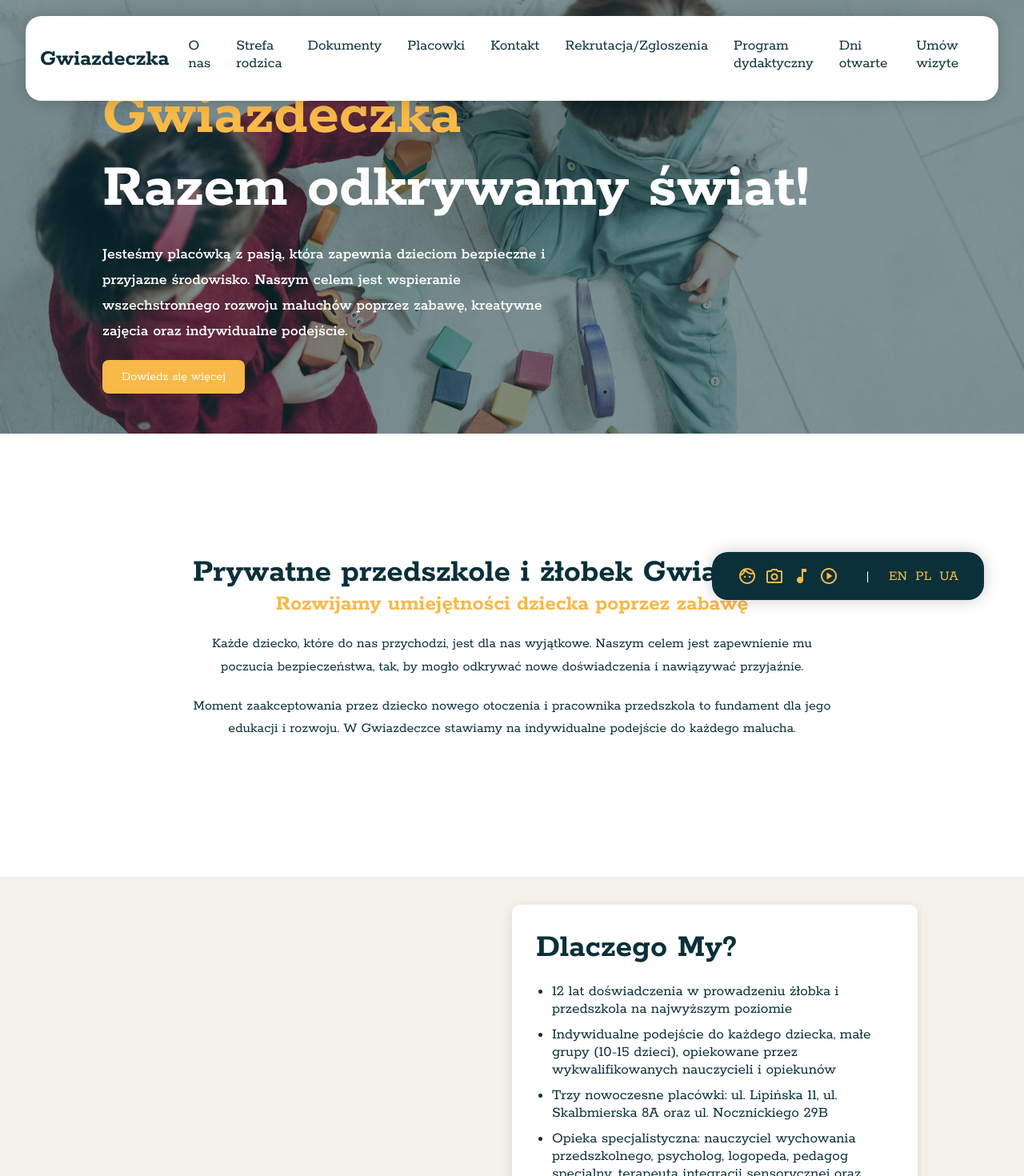
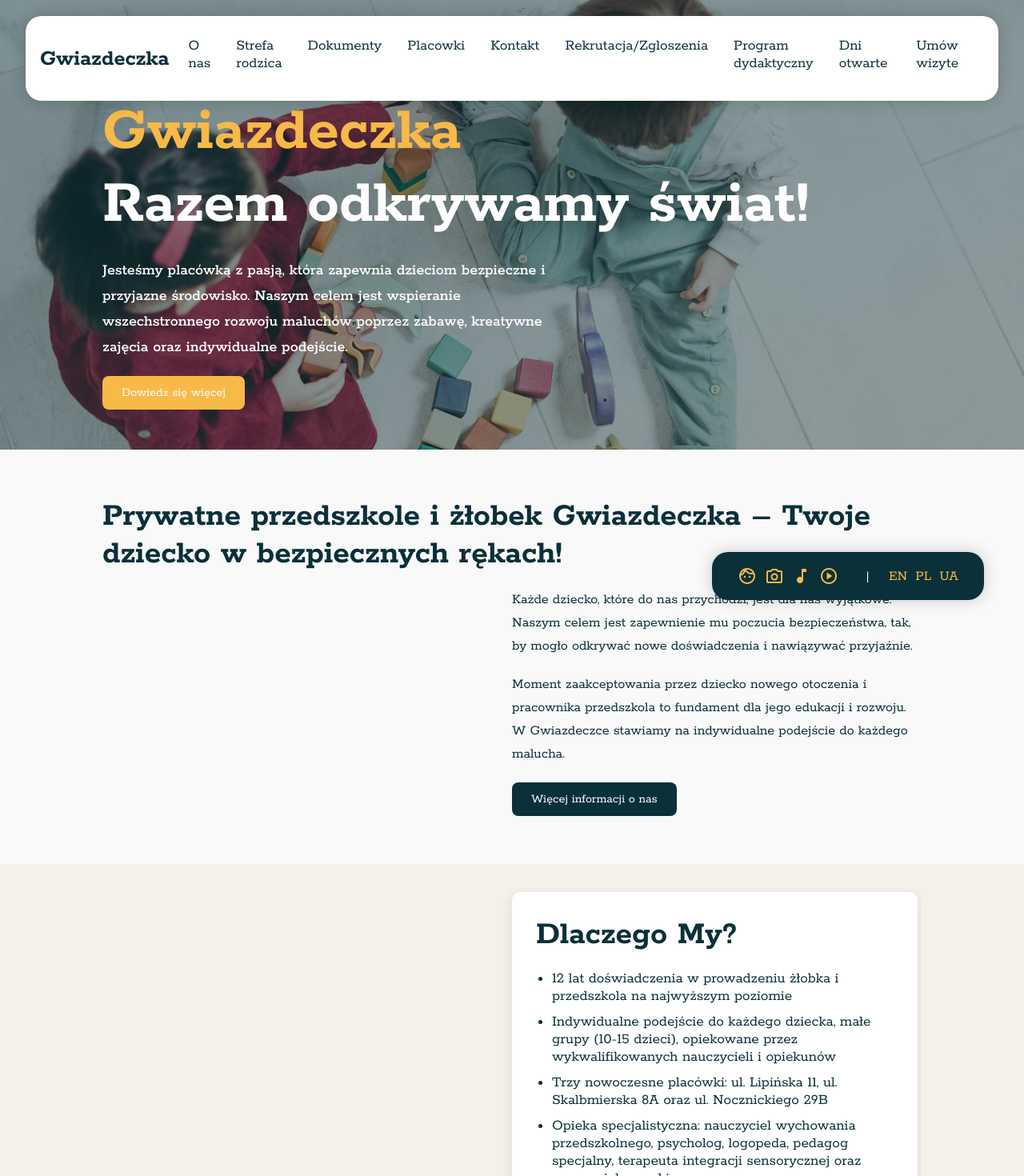
Before and after one commit to Smoleckk/portal-maluch, an Angular app in the folder web/maluch/: page / in a window 1280 px wide. Shown: the top 1470 px of the page at 80% size. Built offline with nearby package versions, Linux system fonts and the light colour scheme; a web font is replaced by a local one.

Commit message:
globalne style

```diff
--- a/web/maluch/projects/maluch-app/src/app/funkcjonalnosci/prezentacja/komponenty/header/header.component.scss
+++ b/web/maluch/projects/maluch-app/src/app/funkcjonalnosci/prezentacja/komponenty/header/header.component.scss
@@ -2,13 +2,13 @@
 
 .header {
   min-height: 60vh;
-  background: linear-gradient(to bottom right, rgba(10, 48, 58, 0.5), rgba(10, 48, 58, 0.5)),
+  background: linear-gradient(to bottom right, rgba(10, 48, 58, 0.5), rgba(43, 66, 72, 0.5)),
   url("../../../../../assets/banner.jpg") center/cover no-repeat;
   display: flex;
   align-items: center;
 
   .text-box {
-    margin: 100px 0 50px 0;
+    margin: 120px 0 50px 0;
 
     h1 {
       font-size: 80px;
--- a/web/maluch/projects/maluch-app/src/app/funkcjonalnosci/prezentacja/strony/prezentacja-strona-glowna/prezentacja-strona-glowna.component.html
+++ b/web/maluch/projects/maluch-app/src/app/funkcjonalnosci/prezentacja/strony/prezentacja-strona-glowna/prezentacja-strona-glowna.component.html
@@ -2,39 +2,39 @@
 <app-header></app-header>
 
 
-<section class="rekrutacja">
+<!--<section class="rekrutacja">-->
+<!--  <div class="container">-->
+<!--    <h1>Prywatne przedszkole i żłobek Gwiazdeczka</h1>-->
+<!--    <div class="rekrutacja-kontent">-->
+<!--      <h2>Rozwijamy umiejętności dziecka poprzez zabawę</h2>-->
+<!--      <p>Każde dziecko, które do nas przychodzi, jest dla nas wyjątkowe. Naszym celem jest zapewnienie mu poczucia-->
+<!--        bezpieczeństwa, tak, by mogło odkrywać nowe doświadczenia i nawiązywać przyjaźnie.</p>-->
+<!--      <p>Moment zaakceptowania przez dziecko nowego otoczenia i pracownika przedszkola to fundament dla jego edukacji-->
+<!--        i rozwoju. W Gwiazdeczce stawiamy na indywidualne podejście do każdego malucha.</p>-->
+<!--&lt;!&ndash;      <a class="btn btn-light" routerLink="/">Zapisz dziecko</a>&ndash;&gt;-->
+<!--    </div>-->
+<!--  </div>-->
+<!--</section>-->
+
+<section class="powitanie">
   <div class="container">
-    <h1>Prywatne przedszkole i żłobek Gwiazdeczka</h1>
-    <div class="rekrutacja-kontent">
-      <h2>Rozwijamy umiejętności dziecka poprzez zabawę</h2>
+    <h1>Prywatne przedszkole i żłobek Gwiazdeczka – Twoje dziecko w bezpiecznych rękach!</h1>
+    <div class="wiersze">
+      <div class="kolumna-lewa">
+        <div class="powitanie-img">
+<!--          <img alt="bird" class="bird" src="assets/star.svg">-->
+        </div>
+      </div>
+      <div class="kolumna-prawa">
         <p>Każde dziecko, które do nas przychodzi, jest dla nas wyjątkowe. Naszym celem jest zapewnienie mu poczucia
           bezpieczeństwa, tak, by mogło odkrywać nowe doświadczenia i nawiązywać przyjaźnie.</p>
         <p>Moment zaakceptowania przez dziecko nowego otoczenia i pracownika przedszkola to fundament dla jego edukacji
           i rozwoju. W Gwiazdeczce stawiamy na indywidualne podejście do każdego malucha.</p>
-<!--      <a class="btn btn-light" routerLink="/">Zapisz dziecko</a>-->
+        <a class="btn btn-light" routerLink="/o-nas">Więcej informacji o nas</a>
+      </div>
     </div>
   </div>
 </section>
-
-<!--<section class="powitanie">-->
-<!--  <div class="container">-->
-<!--    <h1>Prywatne przedszkole i żłobek Gwiazdeczka – Twoje dziecko w bezpiecznych rękach!</h1>-->
-<!--    <div class="wiersze">-->
-<!--      <div class="kolumna-lewa">-->
-<!--        <div class="powitanie-img">-->
-<!--          <img alt="bird" class="bird" src="assets/star.svg">-->
-<!--        </div>-->
-<!--      </div>-->
-<!--      <div class="kolumna-prawa">-->
-<!--        <p>Każde dziecko, które do nas przychodzi, jest dla nas wyjątkowe. Naszym celem jest zapewnienie mu poczucia-->
-<!--          bezpieczeństwa, tak, by mogło odkrywać nowe doświadczenia i nawiązywać przyjaźnie.</p>-->
-<!--        <p>Moment zaakceptowania przez dziecko nowego otoczenia i pracownika przedszkola to fundament dla jego edukacji-->
-<!--          i rozwoju. W Gwiazdeczce stawiamy na indywidualne podejście do każdego malucha.</p>-->
-<!--        <a class="btn btn-light" routerLink="/o-nas">Więcej informacji o nas</a>-->
-<!--      </div>-->
-<!--    </div>-->
-<!--  </div>-->
-<!--</section>-->
 
 
 <app-karta-informacyjna
@@ -111,35 +111,35 @@
 
 <app-placowki></app-placowki>
 
-<!--<section class="rekrutacja">-->
-<!--  <div class="container">-->
-<!--    <h1>Rekrutacja</h1>-->
-<!--    <div class="rekrutacja-kontent">-->
-<!--      <h2>Zapisy na rok szkolny 2023 / 2024</h2>-->
-<!--      <p>Zapraszamy do Przedszkola Gwiazdeczka dzieci w wieku od 2,5 do 5 lat, w tym dzieci ze specjalnymi potrzebami-->
-<!--        edukacyjnymi. Oferujemy przyjazne, bezpieczne i inspirujące środowisko, w którym każde dziecko może rozwijać-->
-<!--        swoje talenty.</p>-->
-<!--      <a class="btn btn-light" routerLink="/">Zapisz dziecko</a>-->
-<!--    </div>-->
-<!--  </div>-->
-<!--</section>-->
-
-<section class="powitanie">
+<section class="rekrutacja">
   <div class="container">
-    <div class="wiersze">
-      <div class="kolumna-lewa">
-        <div class="powitanie-img">
-          <img alt="bird" class="bird" src="assets/star.svg">
-        </div>
-      </div>
-      <div class="kolumna-prawa">
     <h1>Rekrutacja</h1>
-        <h2>Zapisy na rok szkolny </h2>
+    <div class="rekrutacja-kontent">
+      <h2>Zapisy na rok szkolny 2023 / 2024</h2>
       <p>Zapraszamy do Przedszkola Gwiazdeczka dzieci w wieku od 2,5 do 5 lat, w tym dzieci ze specjalnymi potrzebami
         edukacyjnymi. Oferujemy przyjazne, bezpieczne i inspirujące środowisko, w którym każde dziecko może rozwijać
         swoje talenty.</p>
       <a class="btn btn-light" routerLink="/">Zapisz dziecko</a>
     </div>
   </div>
-  </div>
 </section>
+
+<!--<section class="powitanie">-->
+<!--  <div class="container">-->
+<!--    <div class="wiersze">-->
+<!--      <div class="kolumna-lewa">-->
+<!--        <div class="powitanie-img">-->
+<!--          <img alt="bird" class="bird" src="assets/star.svg">-->
+<!--        </div>-->
+<!--      </div>-->
+<!--      <div class="kolumna-prawa">-->
+<!--        <h1>Rekrutacja</h1>-->
+<!--        <h2>Zapisy na rok szkolny </h2>-->
+<!--        <p>Zapraszamy do Przedszkola Gwiazdeczka dzieci w wieku od 2,5 do 5 lat, w tym dzieci ze specjalnymi potrzebami-->
+<!--          edukacyjnymi. Oferujemy przyjazne, bezpieczne i inspirujące środowisko, w którym każde dziecko może rozwijać-->
+<!--          swoje talenty.</p>-->
+<!--        <a class="btn btn-light" routerLink="/">Zapisz dziecko</a>-->
+<!--      </div>-->
+<!--    </div>-->
+<!--  </div>-->
+<!--</section>-->
--- a/web/maluch/projects/maluch-app/src/app/funkcjonalnosci/prezentacja/strony/prezentacja-strona-glowna/prezentacja-strona-glowna.component.scss
+++ b/web/maluch/projects/maluch-app/src/app/funkcjonalnosci/prezentacja/strony/prezentacja-strona-glowna/prezentacja-strona-glowna.component.scss
@@ -94,7 +94,7 @@
 
 // rekrutacja
 .rekrutacja {
-  padding: 150px 0;
+  padding: 60px 0;
   text-align: center;
   background: var(--background-color);
 
```
Also changed, not shown: 5 other files (tests, documents, lock files or other folders). Lines whose indentation alone changed are shown as unchanged.
